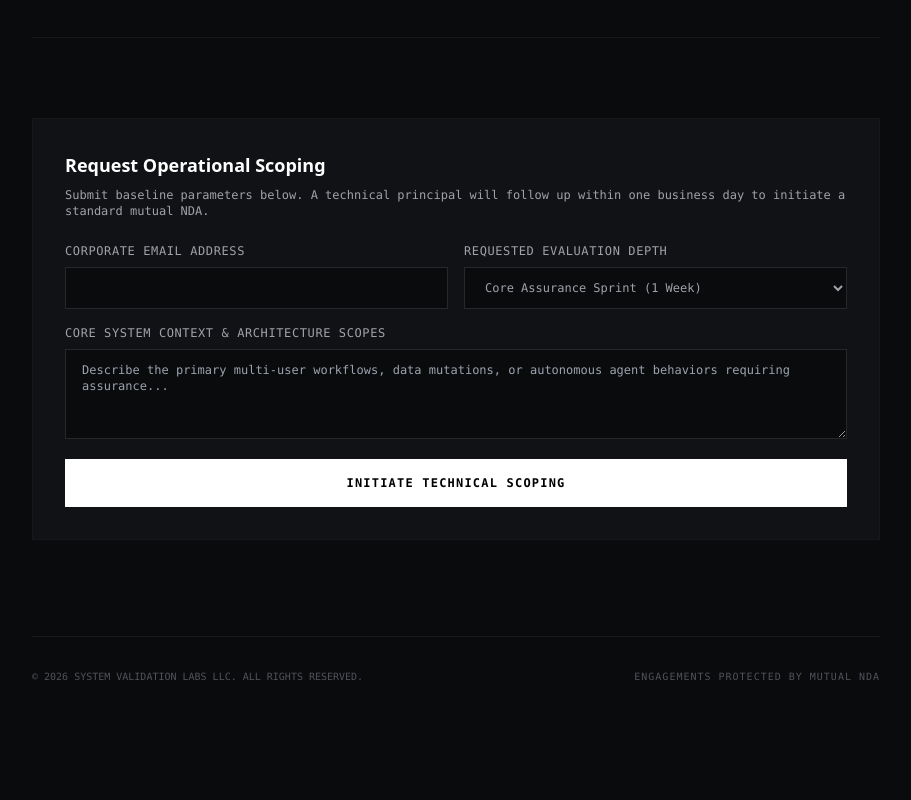
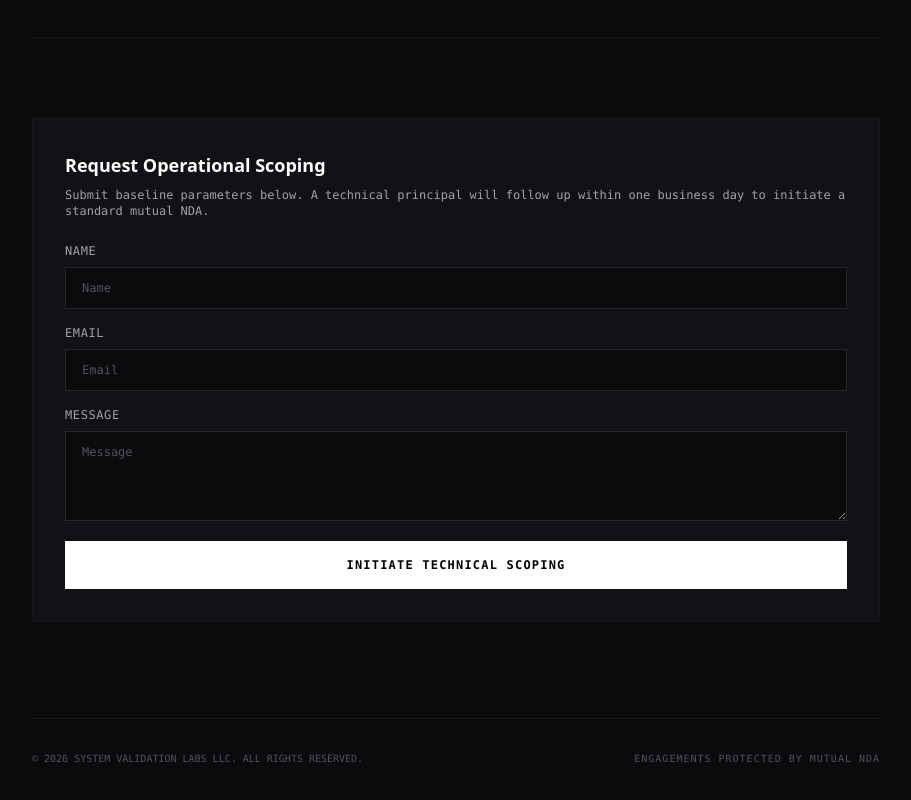
Before and after one commit to ThanosNode/SVL, a plain HTML site: page index.html in a window 1280 px wide. Shown: the part 2792-3592 px from the top of the page, without its empty margins (184-1095 px from the left). Drawn offline with nearby package versions, Linux system fonts and the light colour scheme.

Commit message:
Update index.html

```diff
--- a/index.html
+++ b/index.html
@@ -174,35 +174,21 @@
                     <p class="text-xs font-mono text-zinc-400">Submit baseline parameters below. A technical principal will follow up within one business day to initiate a standard mutual NDA.</p>
                 </div>
 
-                <!-- Action target configured for Formspark submission handlers -->
-                <form action="https://submit-form.com/YOUR_FORMSPARK_ID_HERE" method="POST" class="space-y-4 font-mono text-xs">
-
-                    <!-- Form Routing Instructions -->
-                    <input type="hidden" name="_to" value="intake@svl-labs.com">
-                    <input type="hidden" name="_cc" value="alani.kuye@gmail.com">
-                    <input type="hidden" name="_subject" value="[SVL INTAKE] New Operational Scoping Request">
-
-                    <div class="grid md:grid-cols-2 gap-4">
-                        <div class="space-y-2">
-                            <label class="block text-zinc-400 uppercase tracking-wider">Corporate Email Address</label>
-                            <!-- Native pattern blocker prevents standard consumer accounts (Gmail, Yahoo, etc.) from hitting submit -->
-                            <input type="email" name="email" required
-                                   pattern="^[^@]+@(?!gmail\.com$|yahoo\.com$|hotmail\.com$|outlook\.com$|aol\.com$|icloud\.com$)[^@]+\.[^@]+$"
-                                   title="Please provide a valid corporate or institutional email domain."
-                                   class="w-full bg-[#0A0B0D] border border-zinc-800 rounded-none px-4 py-3 text-white focus:outline-none focus:border-zinc-700">
-                        </div>
-                        <div class="space-y-2">
-                            <label class="block text-zinc-400 uppercase tracking-wider">Requested Evaluation Depth</label>
-                            <select name="depth" class="w-full bg-[#0A0B0D] border border-zinc-800 rounded-none px-4 py-3 text-zinc-400 focus:outline-none focus:border-zinc-700">
-                                <option value="Pre-Launch Audit">Pre-Launch Audit (Short-Window)</option>
-                                <option value="Core Assurance Sprint" selected>Core Assurance Sprint (1 Week)</option>
-                                <option value="Enterprise Validation Cycle">Enterprise Validation Cycle (Multi-Week)</option>
-                            </select>
-                        </div>
+                <form action="https://submit-form.com/dHtyw6ZTN" class="space-y-4 font-mono text-xs">
+                    <div class="space-y-2">
+                        <label for="name" class="block text-zinc-400 uppercase tracking-wider">Name</label>
+                        <input type="text" id="name" name="name" placeholder="Name" required
+                               class="w-full bg-[#0A0B0D] border border-zinc-800 rounded-none px-4 py-3 text-white focus:outline-none focus:border-zinc-700 placeholder-zinc-600">
                     </div>
                     <div class="space-y-2">
-                        <label class="block text-zinc-400 uppercase tracking-wider">Core System Context & Architecture Scopes</label>
-                        <textarea name="context" rows="4" required class="w-full bg-[#0A0B0D] border border-zinc-800 rounded-none px-4 py-3 text-white focus:outline-none focus:border-zinc-700" placeholder="Describe the primary multi-user workflows, data mutations, or autonomous agent behaviors requiring assurance..."></textarea>
+                        <label for="email" class="block text-zinc-400 uppercase tracking-wider">Email</label>
+                        <input type="email" id="email" name="email" placeholder="Email" required
+                               class="w-full bg-[#0A0B0D] border border-zinc-800 rounded-none px-4 py-3 text-white focus:outline-none focus:border-zinc-700 placeholder-zinc-600">
+                    </div>
+                    <div class="space-y-2">
+                        <label for="message" class="block text-zinc-400 uppercase tracking-wider">Message</label>
+                        <textarea id="message" name="message" placeholder="Message" required rows="4"
+                                  class="w-full bg-[#0A0B0D] border border-zinc-800 rounded-none px-4 py-3 text-white focus:outline-none focus:border-zinc-700 placeholder-zinc-600"></textarea>
                     </div>
                     <button type="submit" class="w-full bg-white hover:bg-zinc-200 text-black font-bold uppercase py-4 transition tracking-widest text-center block">
                         Initiate Technical Scoping
```
